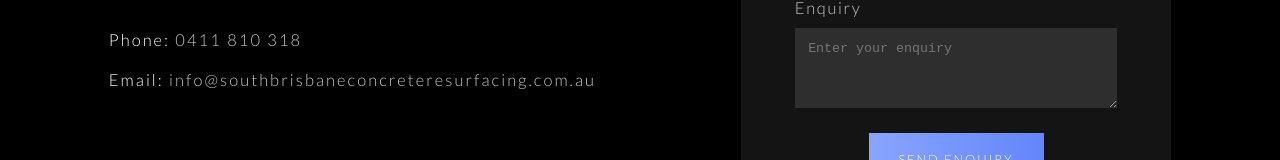
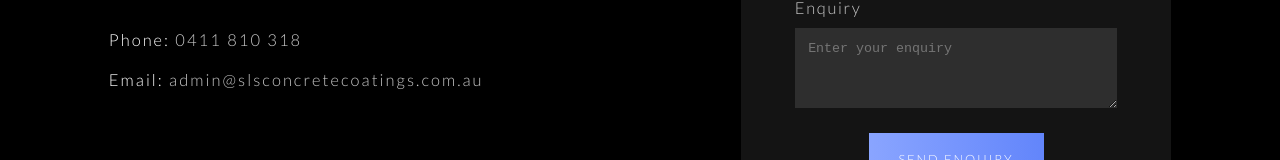
Before and after one commit to Blake-K-Yeboah/sls-concrete-coatings, a Next.js app: page /contact-us in a window 1280 px wide. Shown: the part 607-767 px from the top of the page. Built offline with nearby package versions, Linux system fonts and the light colour scheme.

Commit message:
Updated email address

```diff
--- a/pages/contact-us.tsx
+++ b/pages/contact-us.tsx
@@ -42,8 +42,7 @@ const ContactUs: NextPage = () => {
                         <b>Phone:</b> 0411 810 318
                     </p>
                     <p className={styles.contactInfo}>
-                        <b>Email:</b>{" "}
-                        info@southbrisbaneconcreteresurfacing.com.au
+                        <b>Email:</b> admin@slsconcretecoatings.com.au
                     </p>
                 </div>
                 <div className={styles.contactFormContainer} id="formContainer">
```
